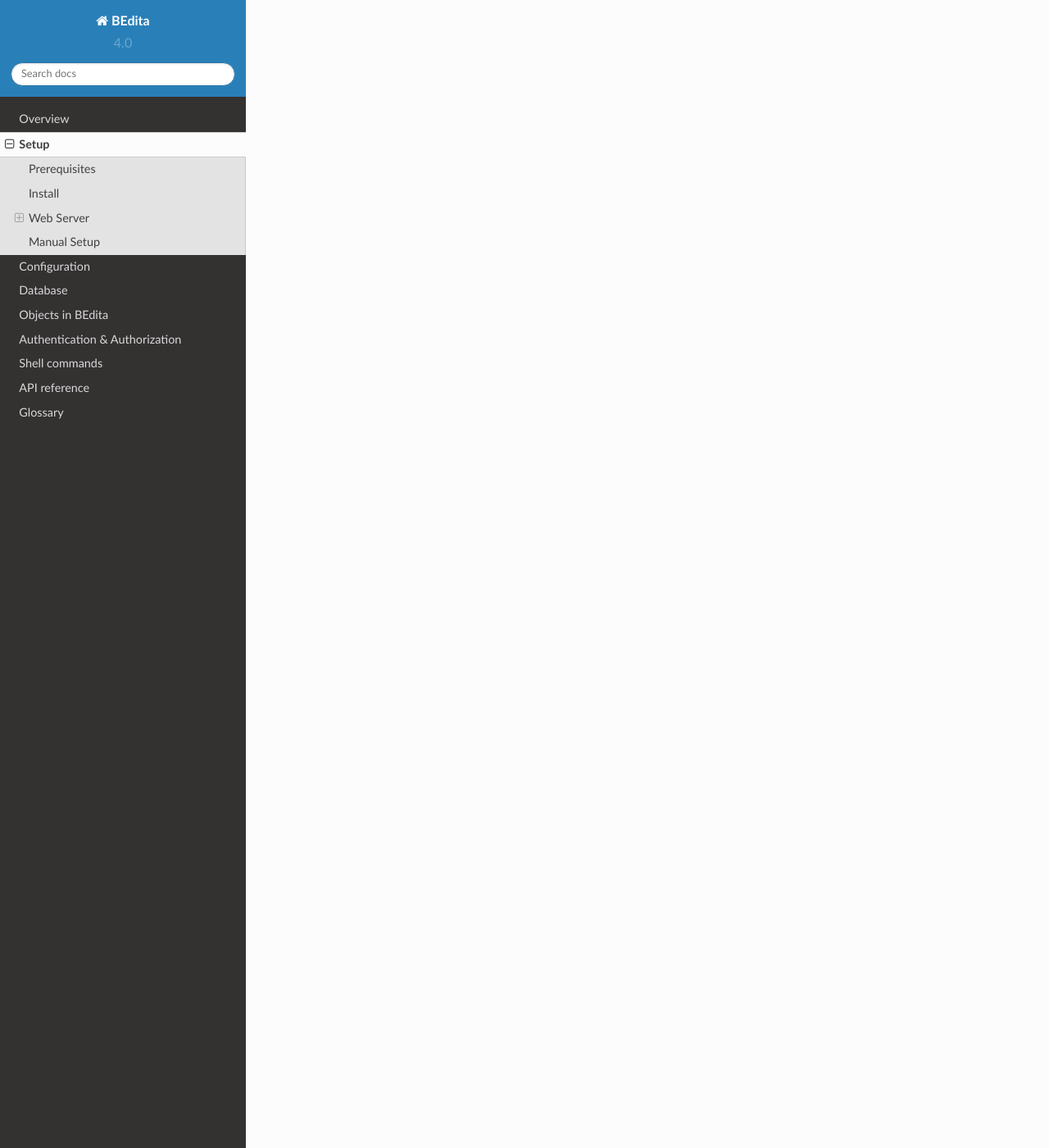
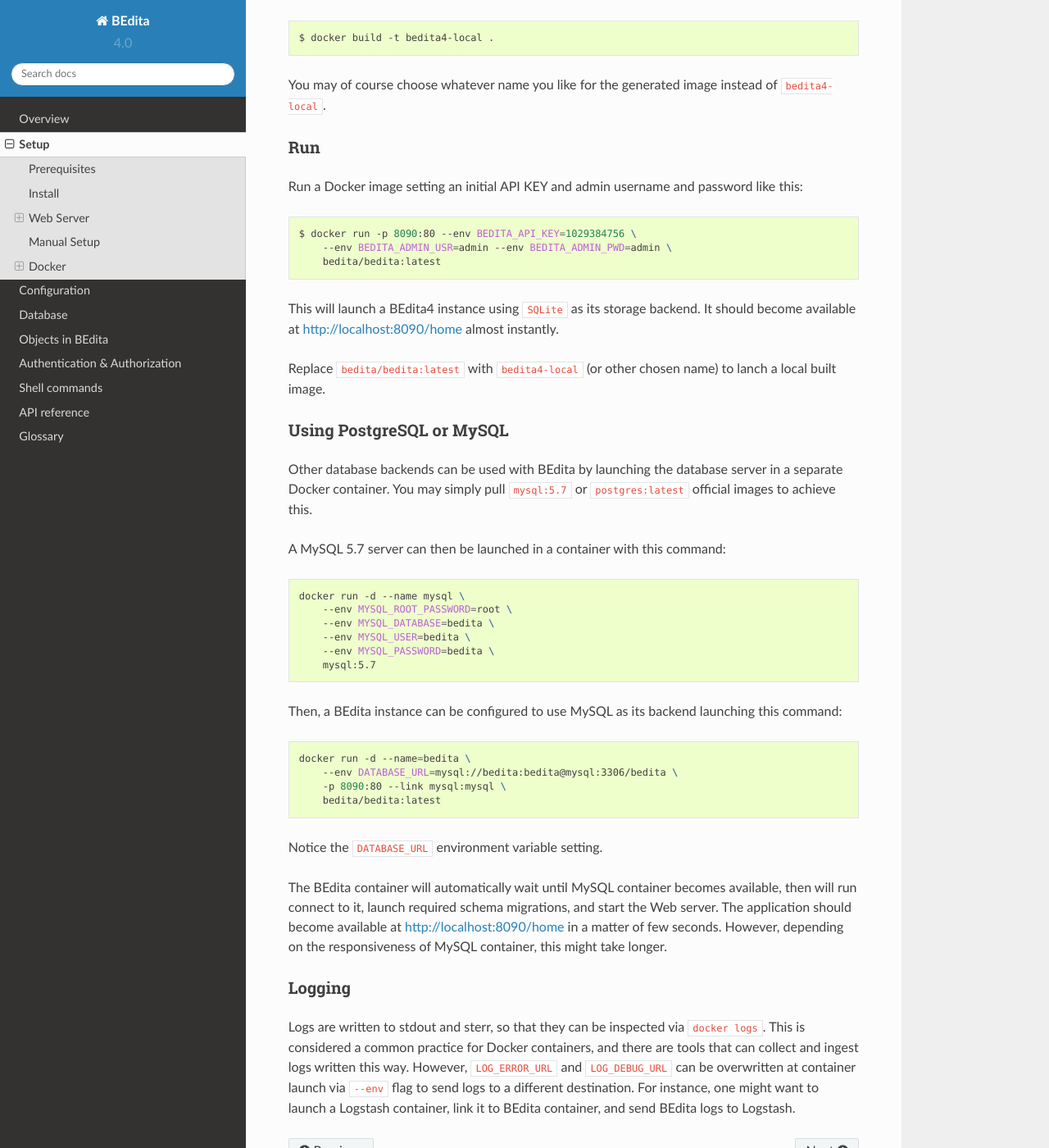
Before and after one commit to bedita/docs, a Sphinx documentation site: the page built from source/setup.rst, in a window 1280 px wide and 1400 px high, scrolled down 4113 px. Shown: the whole window at 82% size. Built offline with Sphinx 7.4.7 and the Read the Docs theme 2.0.0, drawn with Linux system fonts in a browser that asks for light colours; some of the changed text lies outside the part shown.

Commit message:
#21 docs:  Docker setup

```diff
--- a/source/setup.rst
+++ b/source/setup.rst
@@ -1,6 +1,11 @@
 *****
 Setup
 *****
+
+Below you will find instructions to setup BEdita4 on a tyipical server or desktop.
+
+For a quick setup via `Docker <https://www.docker.com>`_ see :ref:`below <setup-docker>`.
+
 
 Prerequisites
 =============
@@ -163,3 +168,87 @@
  * ``port`` - populate only in case of non standard ports
  * ``driver`` - change to ``'Cake\Database\Driver\Postgres'`` or ``'Cake\Database\Driver\Sqlite'`` accordingly
  * for SQlite you need to set only an absolute local file path in ``database``
+
+.. _setup-docker:
+
+Docker
+======
+
+You need a working `Docker <https://www.docker.com>`_ setup in order to pull, build or run images.
+
+Pull official image
+-------------------
+
+You can get the latest offical image build from Docker Hub like this.
+
+.. code-block:: bash
+
+    $ docker pull bedita/bedita:latest
+
+You may also use ``:4-cactus`` tag instead of ``:latest``, they are currently synonyms.
+Release tags will be available soon.
+
+
+Build image locally
+-------------------
+
+If you want to build an image from local sources you can do it like this from BEdita root folder:
+
+.. code-block:: bash
+
+    $ docker build -t bedita4-local .
+
+You may of course choose whatever name you like for the generated image instead of ``bedita4-local``.
+
+Run
+----
+
+Run a Docker image setting an initial API KEY and admin username and password like this:
+
+.. code-block:: bash
+
+    $ docker run -p 8090:80 --env BEDITA_API_KEY=1029384756 \
+        --env BEDITA_ADMIN_USR=admin --env BEDITA_ADMIN_PWD=admin \
+        bedita/bedita:latest
+
+
+This will launch a BEdita4 instance using ``SQLite`` as its storage backend. It should become available at http://localhost:8090/home almost instantly.
+
+Replace ``bedita/bedita:latest`` with ``bedita4-local`` (or other chosen name) to lanch a local built image.
+
+
+Using PostgreSQL or MySQL
+-------------------------
+
+Other database backends can be used with BEdita by launching the database server in a separate Docker container.
+You may simply pull ``mysql:5.7`` or ``postgres:latest`` official images to achieve this.
+
+A MySQL 5.7 server can then be launched in a container with this command:
+
+.. code-block:: bash
+
+    docker run -d --name mysql \
+        --env MYSQL_ROOT_PASSWORD=root \
+        --env MYSQL_DATABASE=bedita \
+        --env MYSQL_USER=bedita \
+        --env MYSQL_PASSWORD=bedita \
+        mysql:5.7
+
+Then, a BEdita instance can be configured to use MySQL as its backend launching this command:
+
+.. code-block:: bash
+
+    docker run -d --name=bedita \
+        --env DATABASE_URL=mysql://bedita:bedita@mysql:3306/bedita \
+        -p 8090:80 --link mysql:mysql \
+        bedita/bedita:latest
+
+Notice the ``DATABASE_URL`` environment variable setting.
+
+The BEdita container will automatically wait until MySQL container becomes available, then will run connect to it, launch required schema migrations, and start the Web server. The application should become available at http://localhost:8090/home in a matter of few seconds. However, depending on the responsiveness of MySQL container, this might take longer.
+
+
+Logging
+--------
+
+Logs are written to stdout and sterr, so that they can be inspected via ``docker logs``. This is considered a common practice for Docker containers, and there are tools that can collect and ingest logs written this way. However, ``LOG_ERROR_URL`` and ``LOG_DEBUG_URL`` can be overwritten at container launch via ``--env`` flag to send logs to a different destination. For instance, one might want to launch a Logstash container, link it to BEdita container, and send BEdita logs to Logstash.
```
